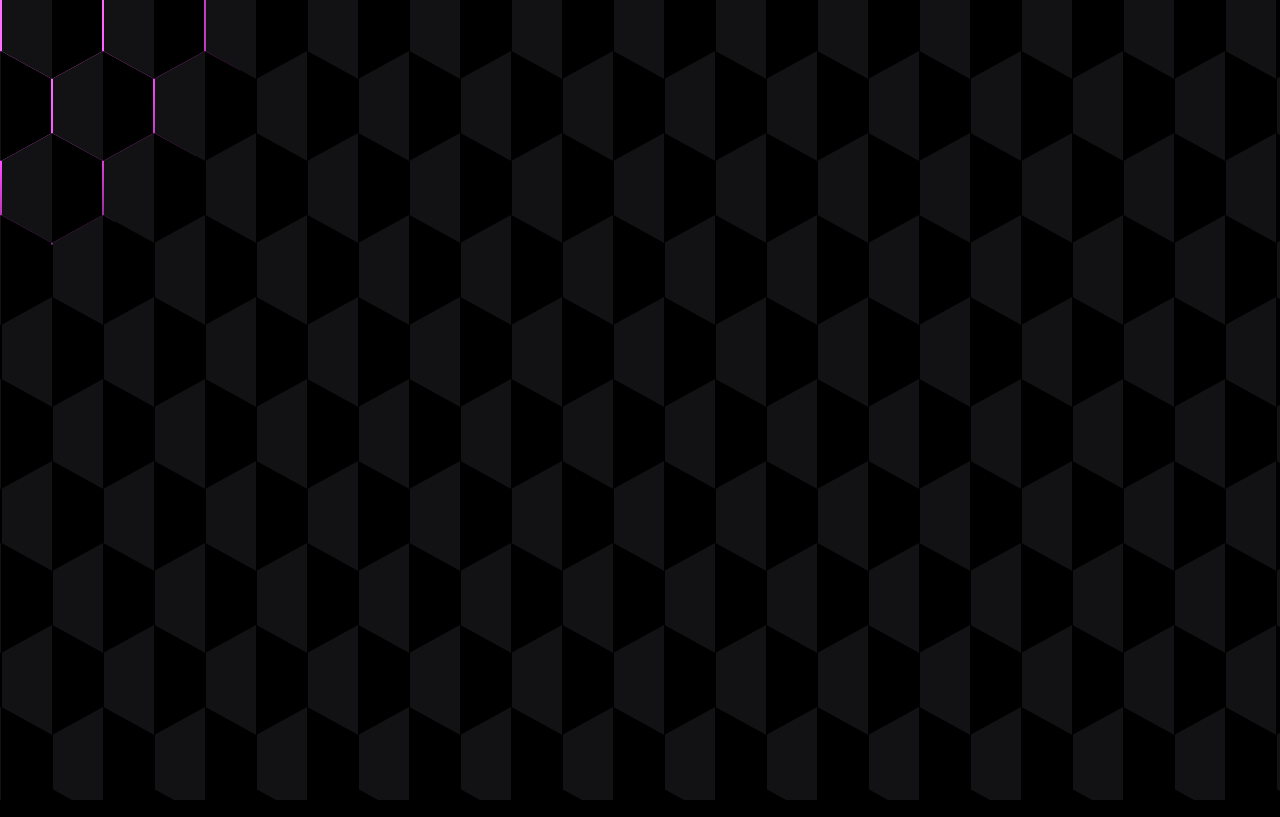
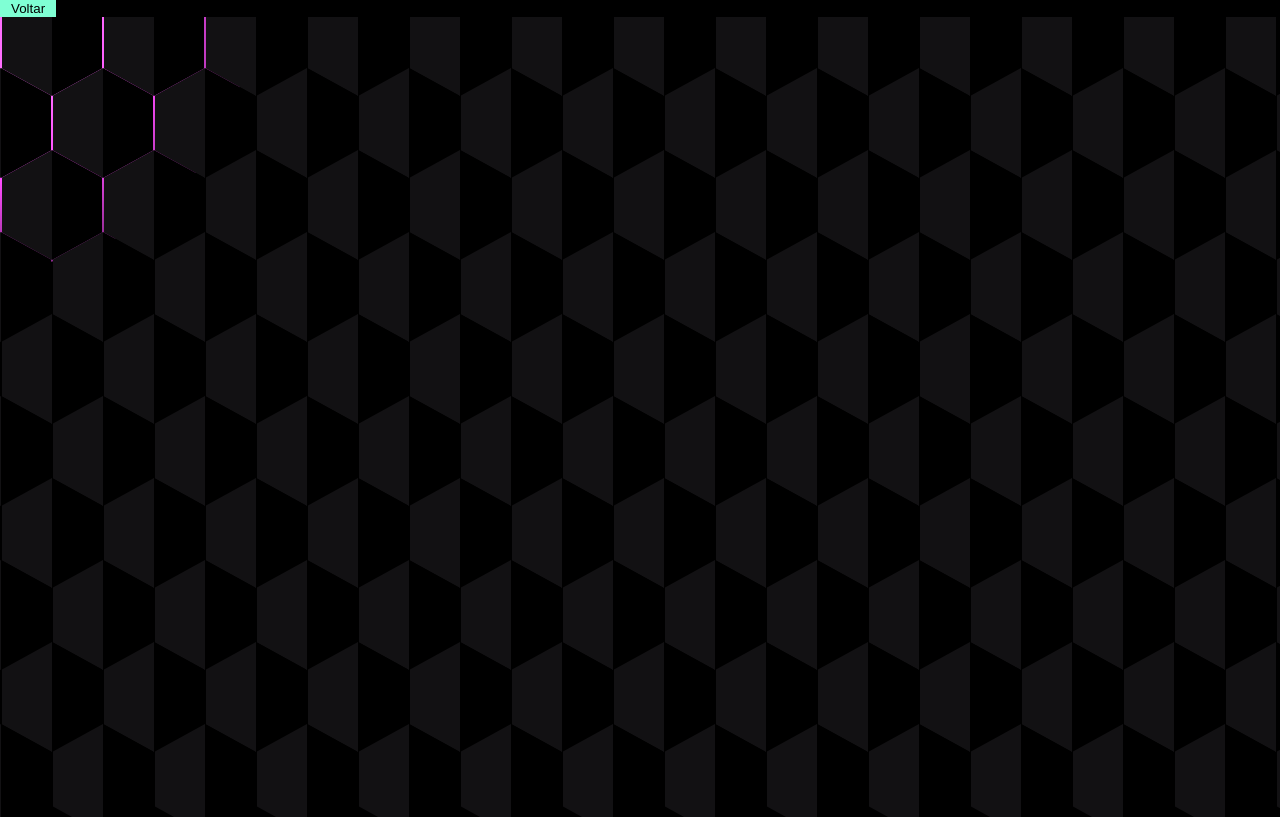
Before and after one commit to Angelo-Spyder/Show-CSS, a plain HTML site: page paginas/hexagon/hexagon.html in a window 1280 px wide. Drawn offline with Linux system fonts and the light colour scheme.

Commit message:
Adicionando botão de voltar

```diff
--- a/paginas/hexagon/hexagon.html
+++ b/paginas/hexagon/hexagon.html
@@ -9,6 +9,9 @@
     <link rel="stylesheet" href="style.css">
 </head>
 <body>
+    <div class="conteudo-voltar">
+        <button class="voltar"><a href="../../index.html">Voltar</a></button>
+    </div>
     <div class="conteiner">
         <div class="curser">
 
--- a/paginas/hexagon/style.css
+++ b/paginas/hexagon/style.css
@@ -3,6 +3,22 @@ body{
     background: black;
     overflow: hidden;
     min-height: 100vh;
+}
+.conteudo-voltar{
+    width: 40px;
+    display: inline-block;
+    background: transparent;
+}
+.voltar{
+    border: none;
+    background: aquamarine;
+    text-decoration: none;
+    color: black;
+}
+.voltar a{
+    padding: 5px;
+    text-decoration: none;
+    color: black;
 }
 .conteiner{
     position: relative;
```
